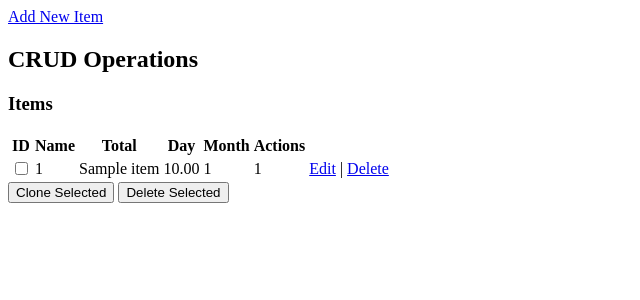
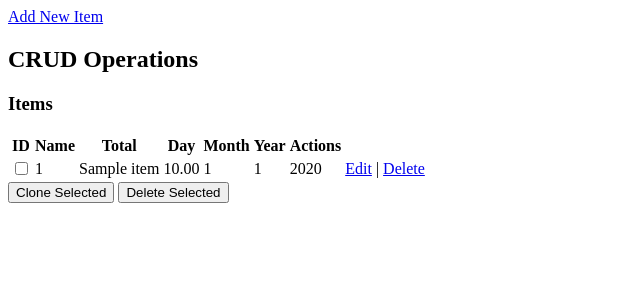
Before and after one commit to evandrohc11/financehc, a Flask app: page / in a window 1280 px wide. Shown: the top 300 px of the page, without its empty margins (0-640 px from the left). Run offline with Flask 3, Linux system fonts and the light colour scheme; the visitor is signed in with stand-in values (Sample User, id 1); tables that the repository leaves empty hold one stand-in row (values such as "Sample post").

Commit message:
First deploy using github

```diff
--- a/app.py
+++ b/app.py
@@ -26,9 +26,10 @@ class Item(db.Model):
     total = db.Column(db.Numeric(10, 2), nullable=False)
     day = db.Column(db.Integer, nullable=False)
     month = db.Column(db.Integer, nullable=False)
+    year = db.Column(db.Integer, nullable=False)
 
     def to_dict(self):
-        return {"id": self.id, "name": self.name, "total": str(self.total), "day": self.day, "month": self.month}
+        return {"id": self.id, "name": self.name, "total": str(self.total), "day": self.day, "month": self.month, "year": self.year}
 
 # Routes
 @app.route('/')
--- a/templates/crud.html
+++ b/templates/crud.html
@@ -15,6 +15,7 @@
         <th>Total</th>
         <th>Day</th>
         <th>Month</th>
+        <th>Year</th>
         <th>Actions</th>
     </tr>
     {% for item in items %}
@@ -27,6 +28,7 @@
         <td>{{ item.total }}</td>
         <td>{{ item.day }}</td>
         <td>{{ item.month }}</td>
+        <td>{{ item.year }}</td>
 
         <td>
             <a href="/edit_item/{{ item.id }}">Edit</a> |
```
